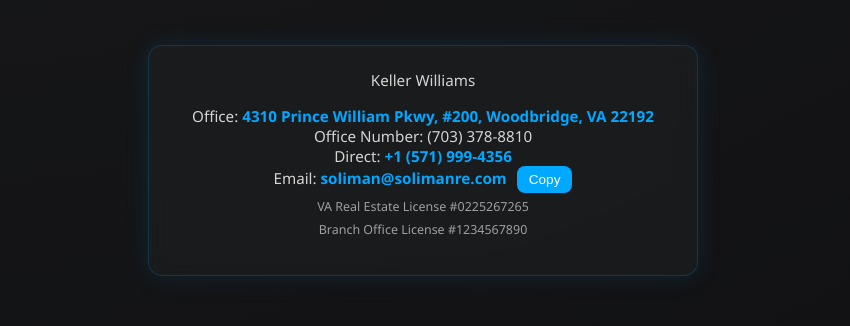
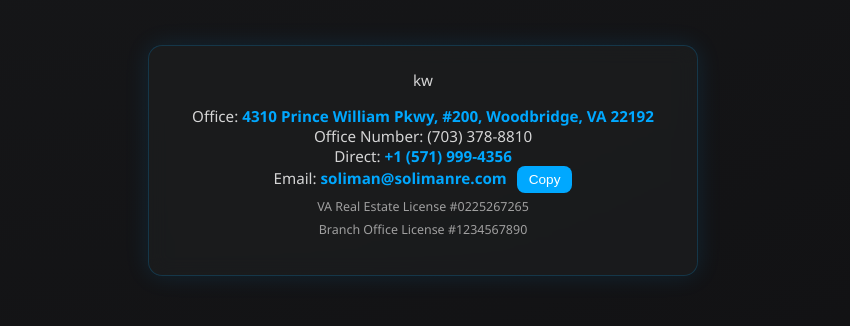
Before and after one commit to solimanrumzy-cell/rsoliman.github.io, a plain HTML site: page index.html in a window 1280 px wide. Shown: the part 1733-2059 px from the top of the page, without its empty margins (217-1067 px from the left). Drawn offline with Linux system fonts and the light colour scheme.

Commit message:
Update index.html

```diff
--- a/index.html
+++ b/index.html
@@ -415,7 +415,7 @@
     </section>
 
     <div class="bottom-card fade-in" id="contact-info">
-      Keller Williams<br>
+      kw<br>
       <div class="contact-details">
         Office: <span class="highlight">4310 Prince William Pkwy, #200, Woodbridge, VA 22192</span><br>
         Office Number: (703) 378-8810<br>
```
